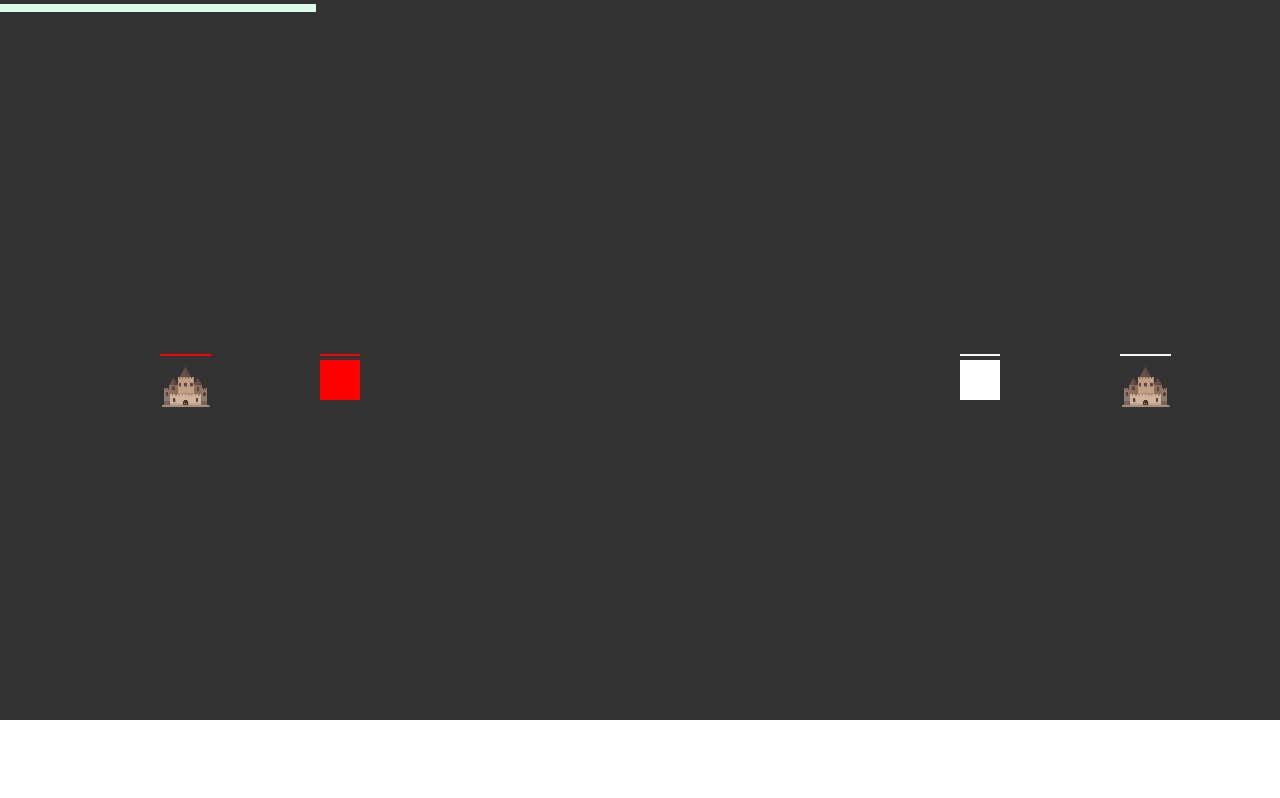
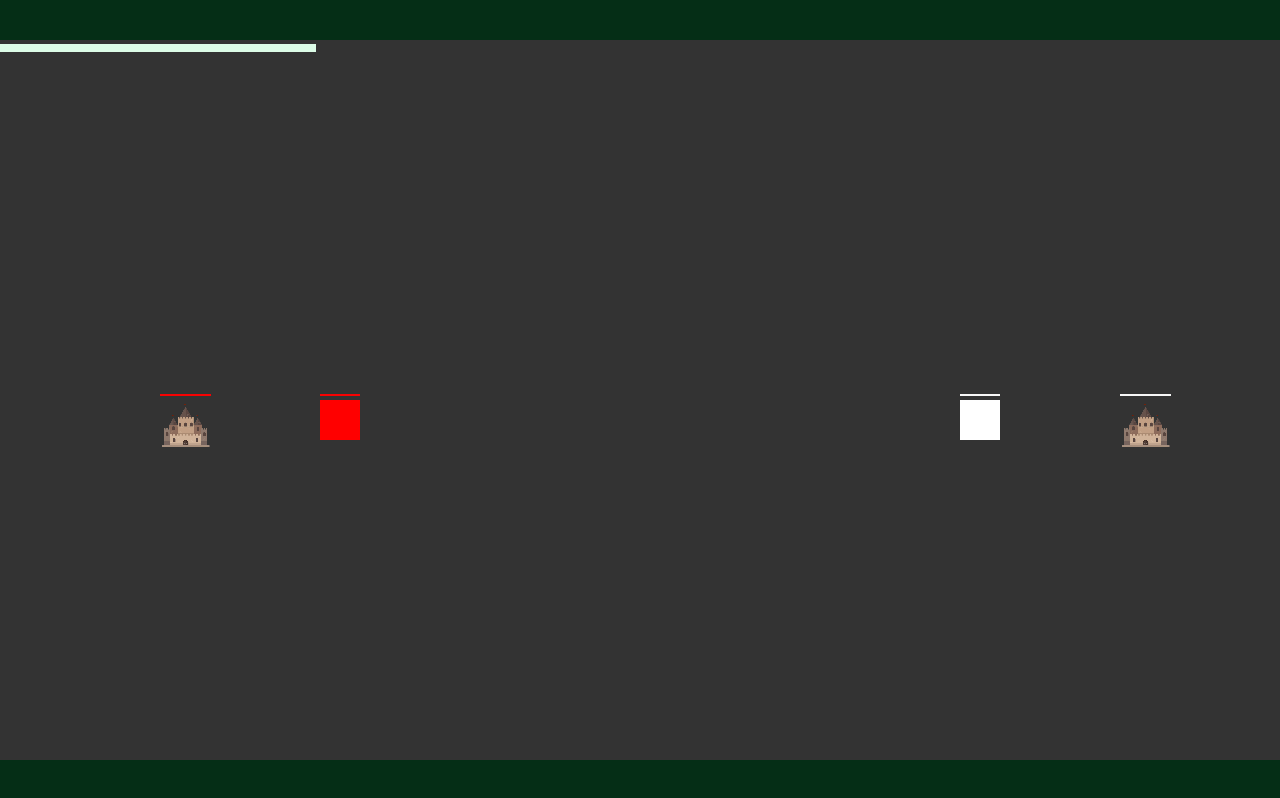
Before and after one commit to victorbjorkgren/swarm-hero, a React (Create React App) app in the folder frontend/: page / in a window 1280 px wide. Built offline with nearby package versions, Linux system fonts and the light colour scheme.

Commit message:
Minor layout change

```diff
--- a/frontend/src/App.tsx
+++ b/frontend/src/App.tsx
@@ -19,13 +19,7 @@ const App: React.FC = () => {
     // };
   }, []);
 
-  return (
-      <div className="App">
-        <div className={"game-container"}>
-          <MainGame />
-        </div>
-      </div>
-  );
+  return <MainGame />;
 };
 
 export default App;
--- a/frontend/src/GameComps/MainGame.tsx
+++ b/frontend/src/GameComps/MainGame.tsx
@@ -125,7 +125,7 @@ const MainGame: React.FC = () => {
 
     return (
         <>
-            <div className="relative w-full h-full bg-green-950 flex items-center justify-center overflow-visible">
+            <div className="relative w-screen h-screen bg-green-950 flex items-center justify-center overflow-visible">
                 <div style={gameContainerStyle} className="relative">
                     <div style={{width: `${100 * dayTime}%`}} className="absolute h-2 top-1 left-0 bg-green-100"></div>
                     <div ref={gameContainerRef}></div>
--- a/frontend/src/index.css
+++ b/frontend/src/index.css
@@ -2,16 +2,16 @@
 @tailwind components;
 @tailwind utilities;
 
-body {
-  margin: 0;
-  font-family: -apple-system, BlinkMacSystemFont, 'Segoe UI', 'Roboto', 'Oxygen',
-    'Ubuntu', 'Cantarell', 'Fira Sans', 'Droid Sans', 'Helvetica Neue',
-    sans-serif;
-  -webkit-font-smoothing: antialiased;
-  -moz-osx-font-smoothing: grayscale;
-}
+/*body {*/
+/*  margin: 0;*/
+/*  font-family: -apple-system, BlinkMacSystemFont, 'Segoe UI', 'Roboto', 'Oxygen',*/
+/*    'Ubuntu', 'Cantarell', 'Fira Sans', 'Droid Sans', 'Helvetica Neue',*/
+/*    sans-serif;*/
+/*  -webkit-font-smoothing: antialiased;*/
+/*  -moz-osx-font-smoothing: grayscale;*/
+/*}*/
 
-code {
-  font-family: source-code-pro, Menlo, Monaco, Consolas, 'Courier New',
-    monospace;
-}
+/*code {*/
+/*  font-family: source-code-pro, Menlo, Monaco, Consolas, 'Courier New',*/
+/*    monospace;*/
+/*}*/
```
